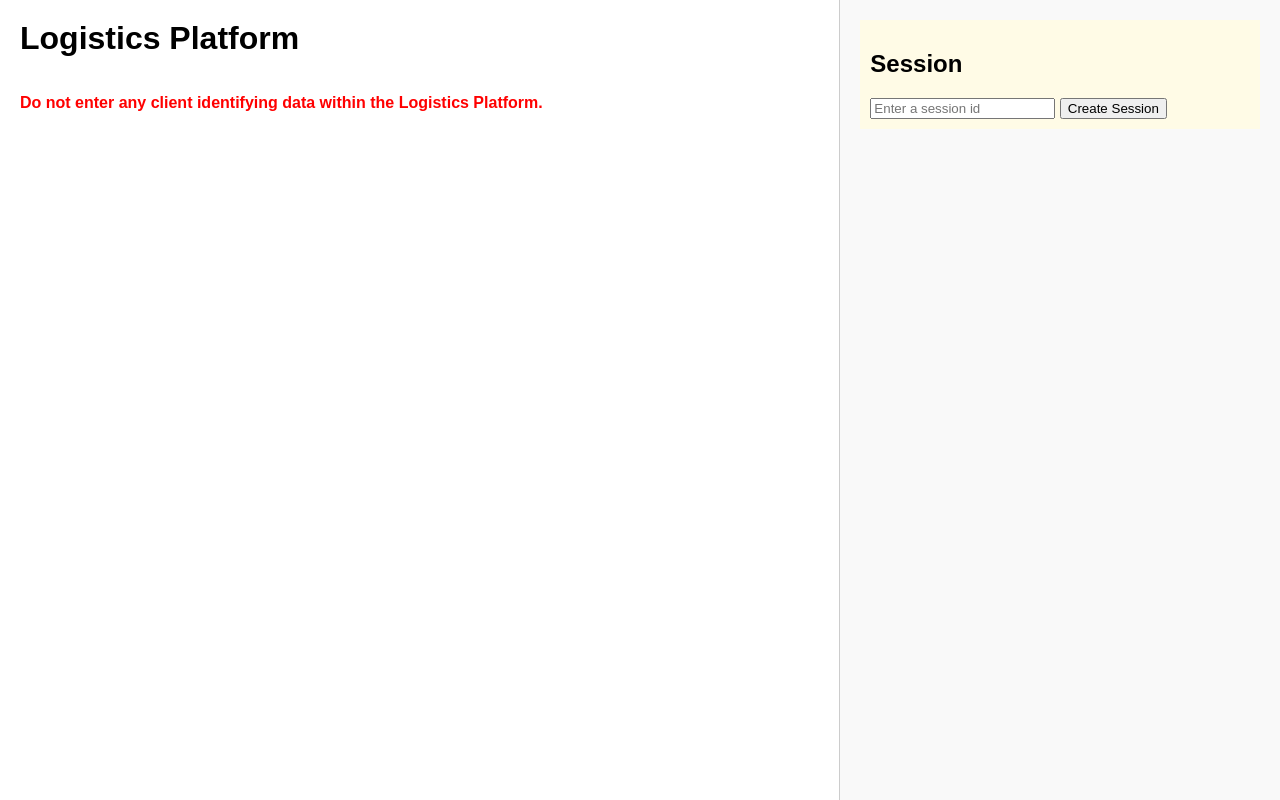
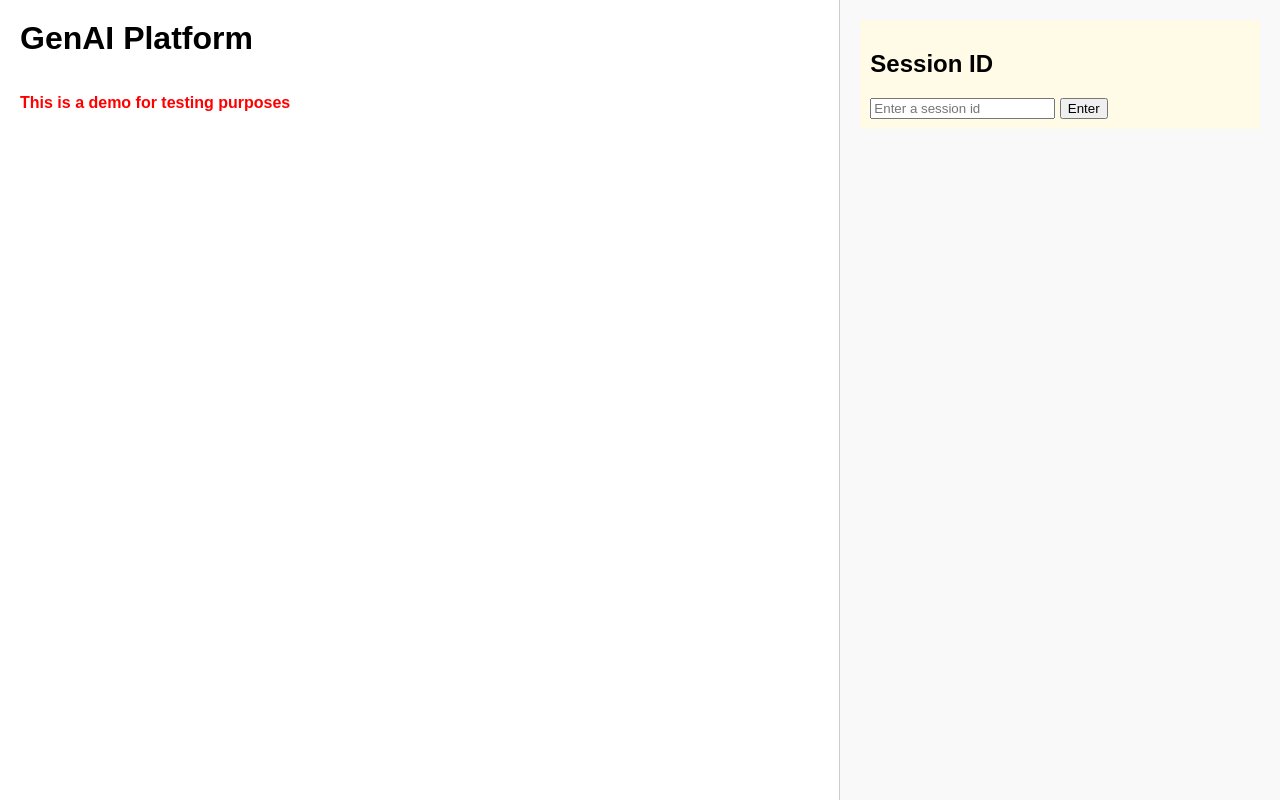
Before and after one commit to MostafaAbdelrashied/genai-procurement, a FastAPI app: page / in a window 1280 px wide. Run offline with FastAPI, Linux system fonts and the light colour scheme; parts of the project's set-up code (start-up, migrations or seed data) failed here and were passed over.

Commit message:
remove old text

```diff
--- a/procurement/templates/index.html
+++ b/procurement/templates/index.html
@@ -4,15 +4,15 @@
 <head>
     <meta charset="UTF-8">
     <meta name="viewport" content="width=device-width, initial-scale=1.0">
-    <title>Logistics Platform</title>
+    <title>Procurement App</title>
     <link rel="stylesheet" href="{{ url_for('static', path='/styles.css') }}">
 </head>
 
 <body>
     <div class="main-container">
         <div class="chat-container">
-            <h1>Logistics Platform</h1>
-            <p class="warning">Do not enter any client identifying data within the Logistics Platform.</p>
+            <h1>GenAI Platform</h1>
+            <p class="warning">This is a demo for testing purposes</p>
             <div id="chat-messages" class="chat-messages"></div>
             <div class="chat-input">
                 <input type="text" id="user-input" placeholder="Type your message here">
@@ -22,9 +22,9 @@
         <div class="schema-container">
             <div class="notifications">
                 <div id="session-window" class="session-window">
-                    <h2>Session</h2>
+                    <h2>Session ID</h2>
                     <input type="text" id="session-name" placeholder="Enter a session id">
-                    <button id="create-session-button">Create Session</button>
+                    <button id="create-session-button">Enter</button>
                 </div>
             </div>
             <div id="schema-content"></div>
```
